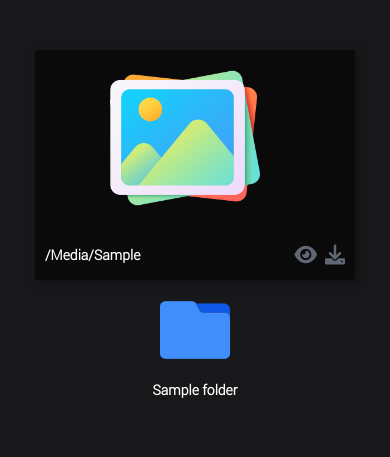
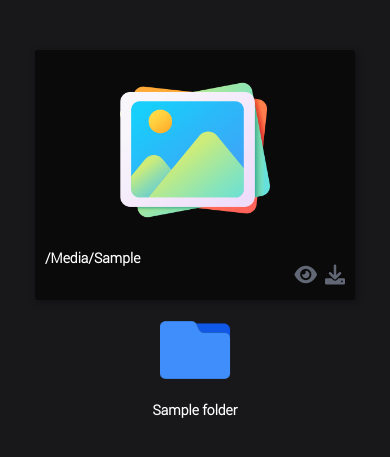
Before and after one commit to YilverQ/movie-server, a Flask app: template app/views/templates/item.html in a window 390 px wide. Shown: the part 40-497 px from the top of the page. Run offline with Flask 2, Linux system fonts and the light colour scheme; the template is opened without the code that fills it: most values are stand-ins (such as "Sample title", 1, 10 or a date in 2020); parts of the project's set-up code (start-up, migrations or seed data) failed here and were passed over.

Commit message:
Responsive card movie

```diff
--- a/app/views/static/css/estilos.css
+++ b/app/views/static/css/estilos.css
@@ -58,17 +58,12 @@ article{
   padding: 0 10px;
 }
 .carta_title h3{
-  line-height: 50px;
-  font-size: 16px;
   font-family: fuente3;
   font-weight: 700;
   color: white;
 
   /* Para truncar texto con "..." */
-  white-space: nowrap;
-  overflow: hidden;
-  text-overflow: ellipsis;
-  max-width: 230px;
+  max-width: 300px;
   display: block;
 }
 .carta_title{
@@ -205,14 +200,14 @@ input[type="checkbox"]:checked ~ body{
 @media (max-width: 400px){
   .carta{
     width: 320px;
-    height: 230px;
+    height: auto;
   }
   .carta_img{
-    width: 300px;
-    height: 180px;
+    width: 320px;
   }
   .carta_img img{
-    height: 175px;
+    width: 100%;
+    height: 200px;
   }
   .carta_title h3{
     font-size: 14px;
```
